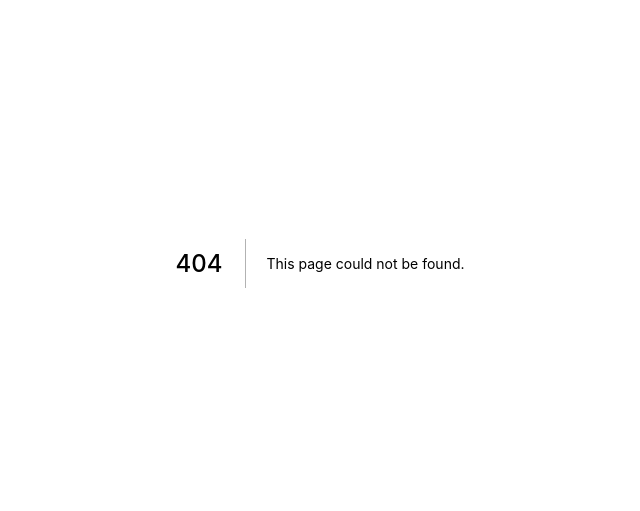
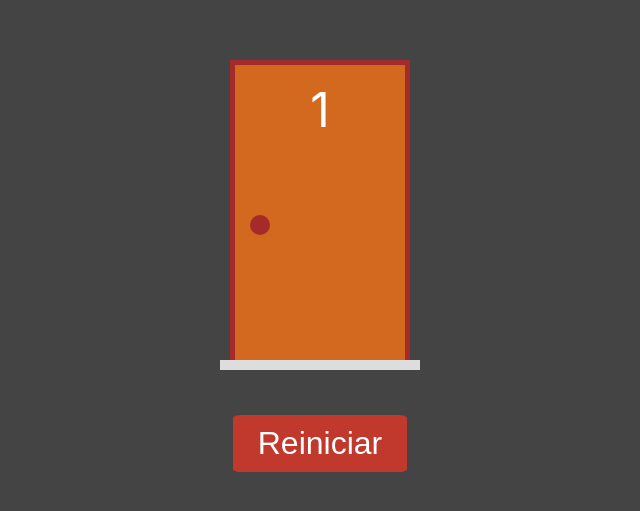
Before and after one commit to rafaelbertelli/monty-hall, a Next.js app: page /game/1/1 in a window 1280 px wide. Before the commit this address had no page. Shown: the part 137-648 px from the top of the page, without its empty margins (320-960 px from the left). Built offline with nearby package versions, Linux system fonts and the light colour scheme.

Commit message:
create url structure to receive game input

```diff
--- a/src/functions/doors.ts
+++ b/src/functions/doors.ts
@@ -1,9 +1,9 @@
 import DoorModel from "../model/door";
 
-export function createDoors(quantity: number, selected: number): DoorModel[] {
+export function createDoors(quantity: number, withGift: number): DoorModel[] {
   return Array.from({ length: quantity }, (_, i) => {
     const number = i + 1;
-    const hasGift = number === selected;
+    const hasGift = number === withGift;
 
     return new DoorModel(number, hasGift, false, false);
   });
--- /dev/null
+++ b/src/pages/game/[doors]/Game.module.css
@@ -0,0 +1,30 @@
+.game {
+  display: flex;
+  flex-direction: column;
+  justify-content: center;
+  align-items: center;
+  height: 100vh;
+}
+
+.doors {
+  display: flex;
+  flex-wrap: wrap;
+  justify-content: space-around;
+  align-self: stretch;
+}
+
+.buttons {
+  display: flex;
+  justify-content: center;
+  margin-top: 40px;
+}
+
+.buttons button {
+  background-color: #c0392c;
+  border: none;
+  color: #fff;
+  font-size: 2rem;
+  border-radius: 5%;
+  padding: 10px 25px;
+  cursor: pointer;
+}
--- /dev/null
+++ b/src/pages/game/[doors]/[hasGift].tsx
@@ -0,0 +1,36 @@
+import { useEffect, useState } from "react";
+import Door from "../../../components/door";
+import { createDoors, updateDoors } from "../../../functions/doors";
+import styles from "./Game.module.css";
+import Link from "next/link";
+import { useRouter } from "next/router";
+
+export default function Game() {
+  const router = useRouter();
+  const [doors, setDoors] = useState([]);
+
+  useEffect(() => {
+    setDoors(createDoors(+router.query.doors, +router.query.hasGift));
+  }, [router.query]);
+
+  function renderDoors() {
+    return doors.map((d) => (
+      <Door
+        key={d.number}
+        value={d}
+        onChange={(newDoor) => setDoors(updateDoors(doors, newDoor))}
+      />
+    ));
+  }
+
+  return (
+    <div className={styles.game}>
+      <div className={styles.doors}>{renderDoors()}</div>
+      <div className={styles.buttons}>
+        <Link href="/" passHref>
+          <button>Reiniciar</button>
+        </Link>
+      </div>
+    </div>
+  );
+}
```
Also changed, not shown: src/pages/index.jsx (+6 -14 lines).
